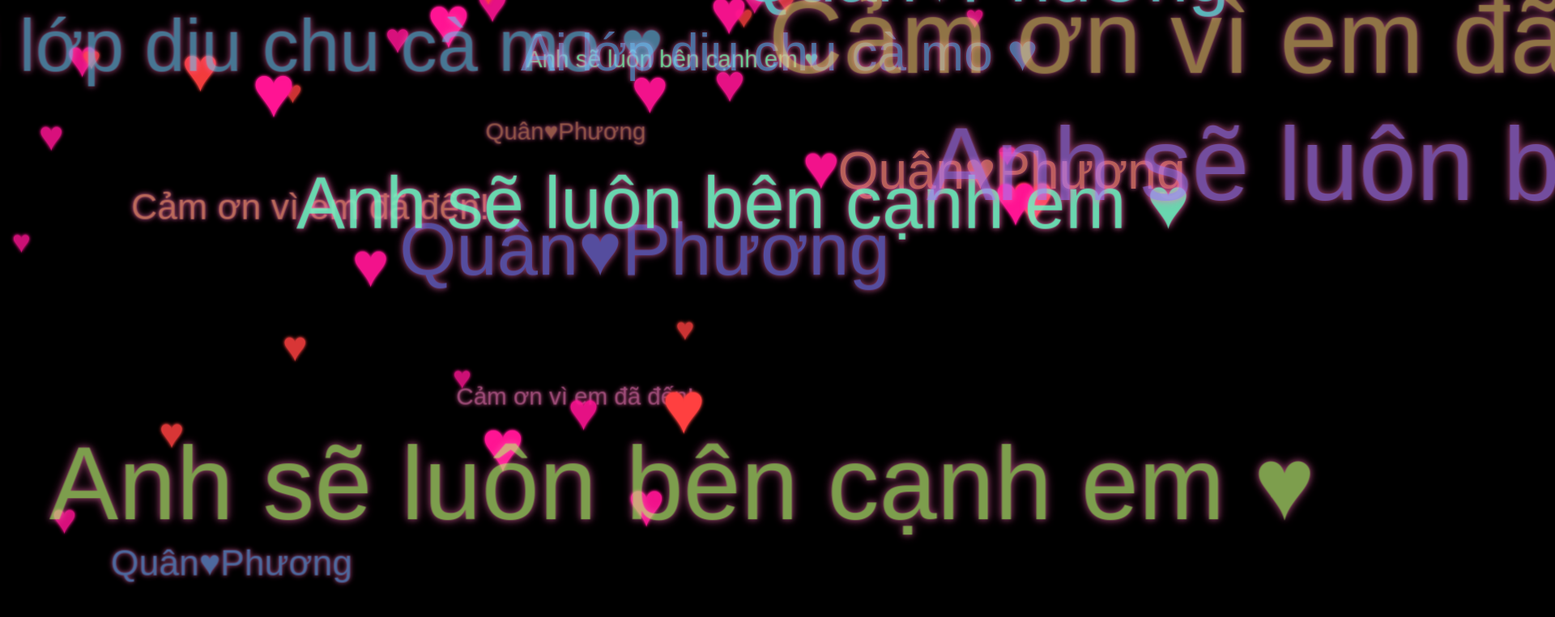
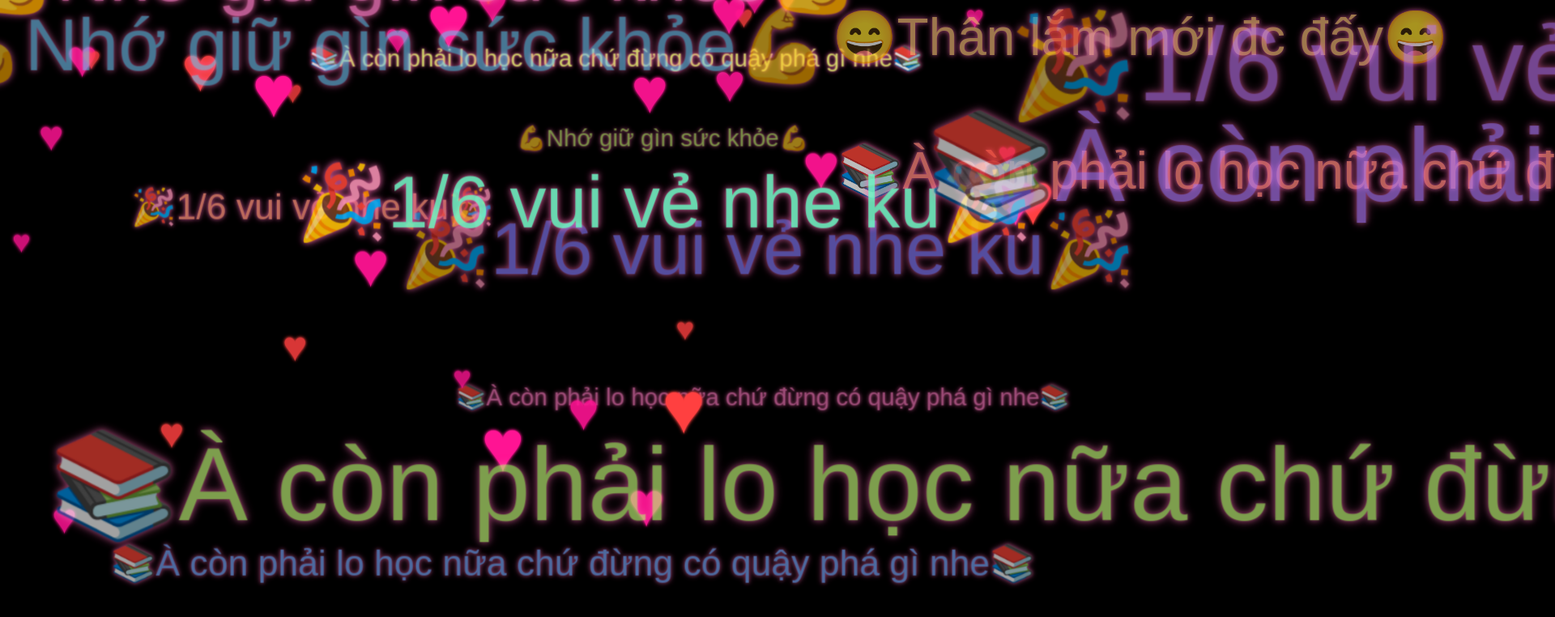
Before and after one commit to love-uu-forever/love65, a plain HTML site: page index.html in a window 1280 px wide. Shown: the top 762 px of the page at 81% size, 1920 px wide, since content can reach past the window. Drawn offline with Linux system fonts and the light colour scheme.

Commit message:
Update index.html

```diff
--- a/index.html
+++ b/index.html
@@ -134,10 +134,30 @@
     </audio>
     <script>
         const texts = [
-            "Cảm ơn vì em đã đến!",
-            "Ai lớp diu chu cà mo ♥",
-            "Anh sẽ luôn bên cạnh em ♥",
-            "Quân♥Phương"
+       "🎉1/6 vui vẻ nhe ku🎉",
+  "😄Thân lắm mới đc đấy😄",
+  "💪Nhớ giữ gìn sức khỏe💪",
+  "📚À còn phải lo học nữa chứ đừng có quậy phá gì nhe📚",
+       "🎉1/6 vui vẻ nhe ku🎉",
+  "😄Thân lắm mới đc đấy😄",
+  "💪Nhớ giữ gìn sức khỏe💪",
+  "📚À còn phải lo học nữa chứ đừng có quậy phá gì nhe📚",
+       "🎉1/6 vui vẻ nhe ku🎉",
+  "😄Thân lắm mới đc đấy😄",
+  "💪Nhớ giữ gìn sức khỏe💪",
+  "📚À còn phải lo học nữa chứ đừng có quậy phá gì nhe📚",
+       "🎉1/6 vui vẻ nhe ku🎉",
+  "😄Thân lắm mới đc đấy😄",
+  "💪Nhớ giữ gìn sức khỏe💪",
+  "📚À còn phải lo học nữa chứ đừng có quậy phá gì nhe📚",
+       "🎉1/6 vui vẻ nhe ku🎉",
+  "😄Thân lắm mới đc đấy😄",
+  "💪Nhớ giữ gìn sức khỏe💪",
+  "📚À còn phải lo học nữa chứ đừng có quậy phá gì nhe📚",
+       "🎉1/6 vui vẻ nhe ku🎉",
+  "😄Thân lắm mới đc đấy😄",
+  "💪Nhớ giữ gìn sức khỏe💪",
+  "📚À còn phải lo học nữa chứ đừng có quậy phá gì nhe📚",
         ];
 
         const scene = document.getElementById("scene");
```
